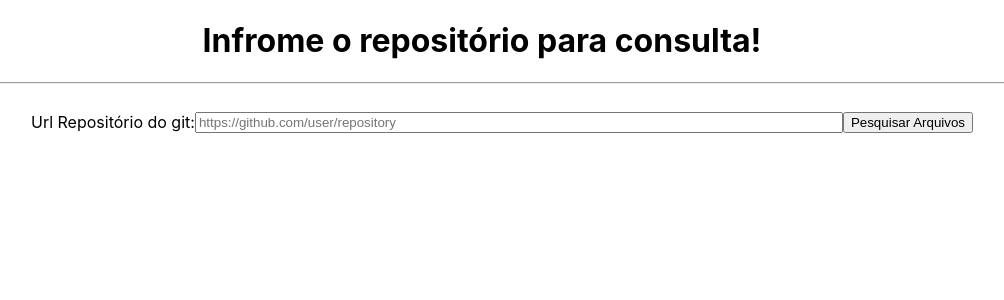
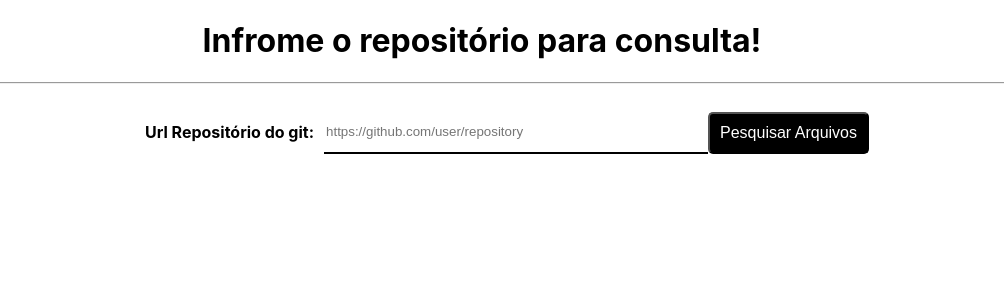
Before and after one commit to ramonrpb/repo-pwa, a React (Create React App) app: page / in a window 1280 px wide. Shown: the top 300 px of the page, without its empty margins (158-1162 px from the left). Built offline with nearby package versions, Linux system fonts and the light colour scheme.

Commit message:
Melhorando layout

```diff
--- a/src/components/repository/repository.js
+++ b/src/components/repository/repository.js
@@ -15,7 +15,7 @@ class Repository extends Component{
 
     buscar(event){
         if(this.state.url === ''){
-            this.setState({erro: 'O Repositório do git precisa ser informado!'})
+            this.setState({arquivos:[], erro: 'O Repositório do git precisa ser informado!'})
         }else{
             let urlApi = 'https://repo-rpb.herokuapp.com/repo/git';
 
@@ -50,10 +50,10 @@ class Repository extends Component{
             <div>
                 {this.state.erro && <p className='error'>{this.state.erro}</p>}
                 <form onSubmit={this.buscar} className='form'>
-                    <label>Url Repositório do git: </label>
+                    <label className='label'>Url Repositório do git: </label>
                     <input type="url" name="url" value={this.state.url} placeholder='https://github.com/user/repository'
                         onChange={(e) => this.setState({url: e.target.value})} className='input'/>
-                    <button  type="submit"> Pesquisar Arquivos</button>
+                    <button type="submit" className='button'> Pesquisar Arquivos</button>
                 </form>
 
                 {
--- a/src/style.css
+++ b/src/style.css
@@ -12,7 +12,10 @@
 }
 
 .input{
-    width: 50%;
+    width: 30%;
+    box-sizing: border-box;
+    border: none;
+    border-bottom: 2px solid black;
 }
 
 .list{
@@ -29,3 +32,19 @@
 .titulo{
     text-align: center;
 }
+
+.button{
+    background-color: black;
+    color: white;
+    font-size: 16px;
+    padding: 10px;
+    border-radius: 5px;
+    /* margin: 10px 0px; */
+    cursor: pointer;
+}
+
+.label{
+    font-size: 16px;
+    padding: 10px;
+    font-weight: bolder;
+}
```
